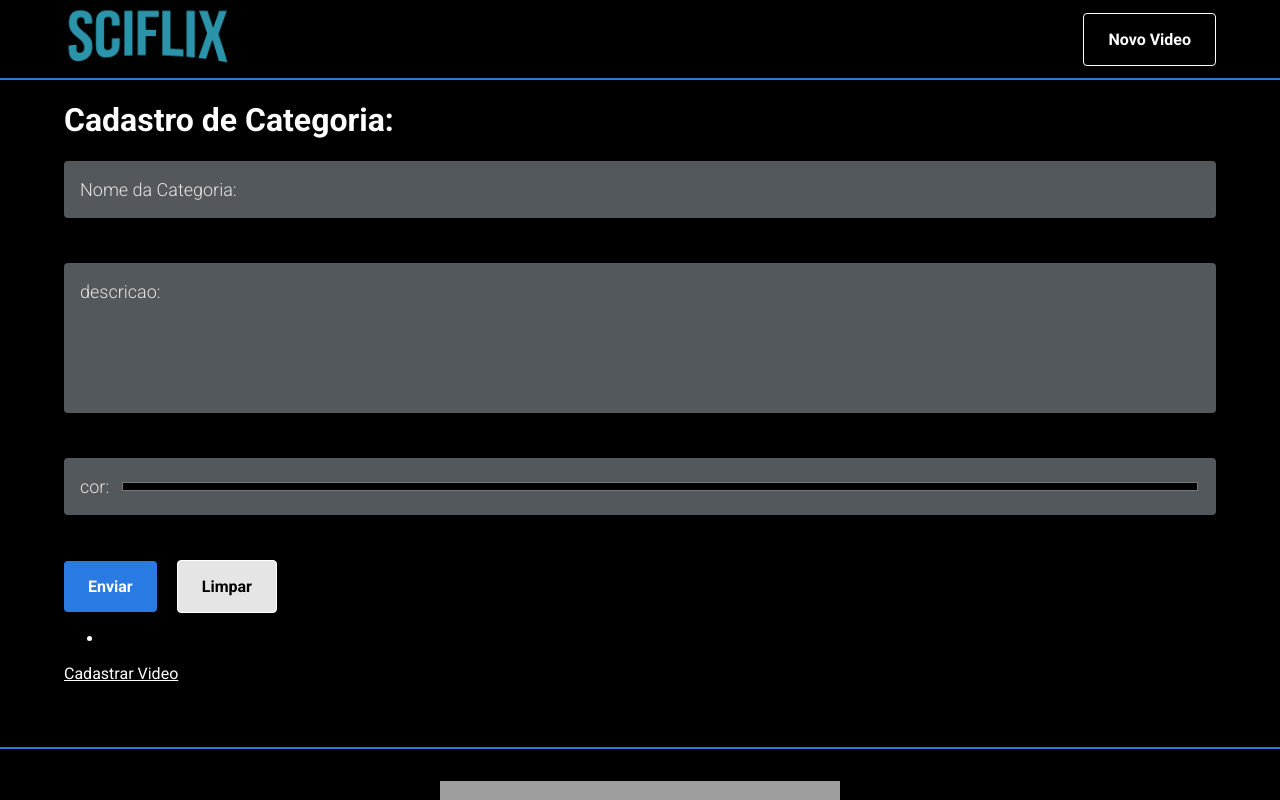
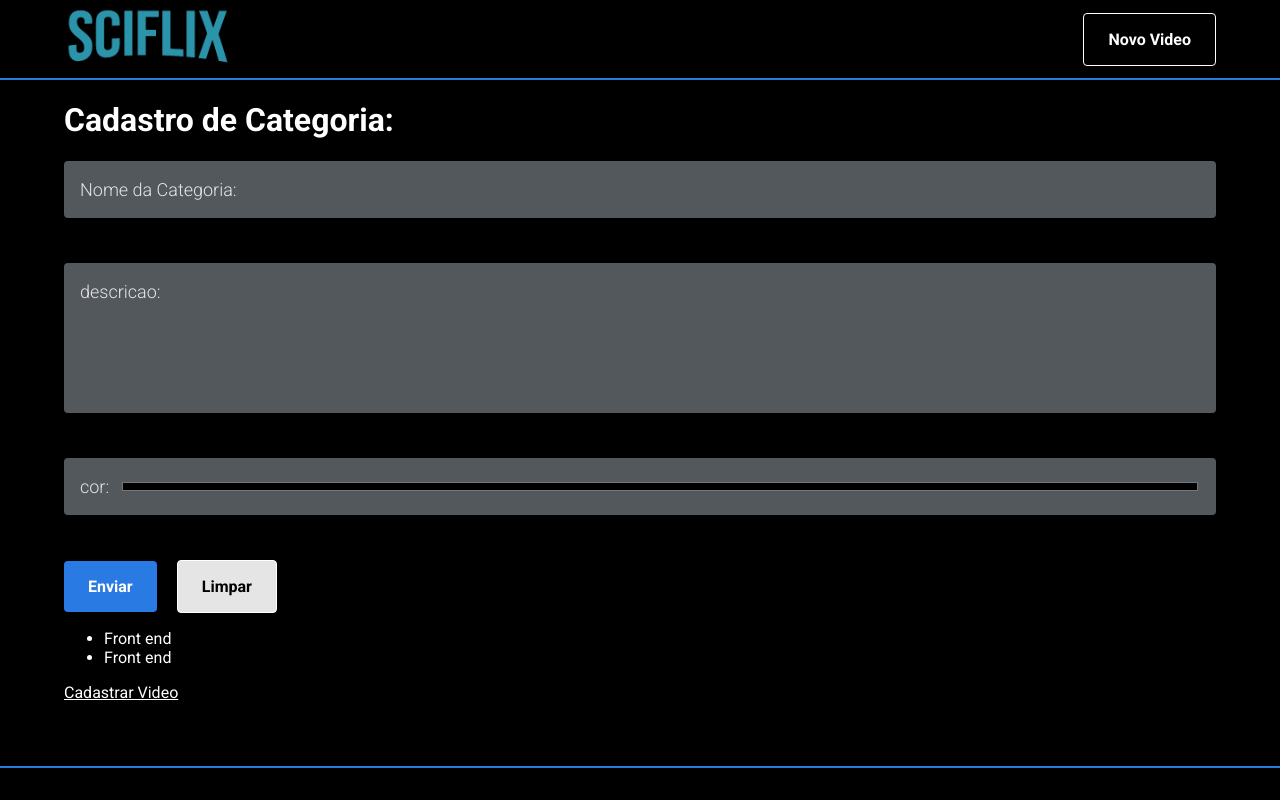
Before and after one commit to IncognitaDev/Sciflix, a React (Create React App) app: page /cadastro/categoria in a window 1280 px wide. Shown: the top 800 px of the page. Built offline with nearby package versions, Linux system fonts and the light colour scheme; data requests are answered from the project's data file; grey boxes are pictures that could not be loaded.

Commit message:
resolvendo erro do useEffect

```diff
--- a/src/pages/Cadastro/Categoria/index.js
+++ b/src/pages/Cadastro/Categoria/index.js
@@ -14,15 +14,15 @@ function CadastroCategoria() {
   };
   const [values, setValues] = useState({ valoresIniciais });
   const URL = window.location.hostname.includes('localhost')
-    ? 'https://localhost:3333/categorias'
+    ? 'http://localhost:3333/categorias'
     : 'https://sci-flix.herokuapp.com/categorias'
 
   useEffect(() =>{
     fetch(URL).then(async response => {
       const resposta = await response.json()
-      setCategorias([resposta])
+      setCategorias([...resposta])
     })
-  }, [])
+  },[])
 
   function handleChange(key, value) {
     setValues({
@@ -68,8 +68,8 @@ function CadastroCategoria() {
       </form>
 
       <ul>
-        {categorias.map((categoria) => (
-          <li key={`${categoria.nome}`}>{categoria.nome}</li>
+        {categorias.map(categoria => (
+          <li key={categoria.id}>{categoria.nome}</li>
         ))}
       </ul>
 
```
Also changed, not shown: package.json (+6 -2 lines).
